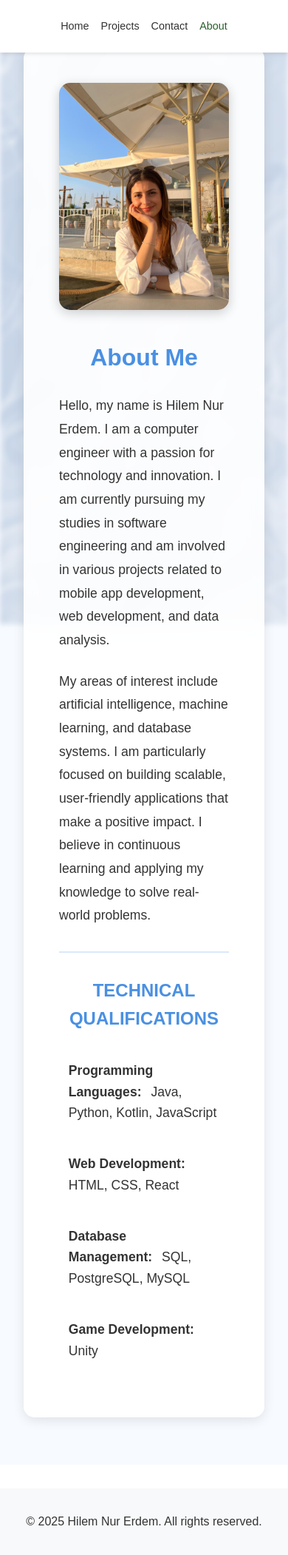
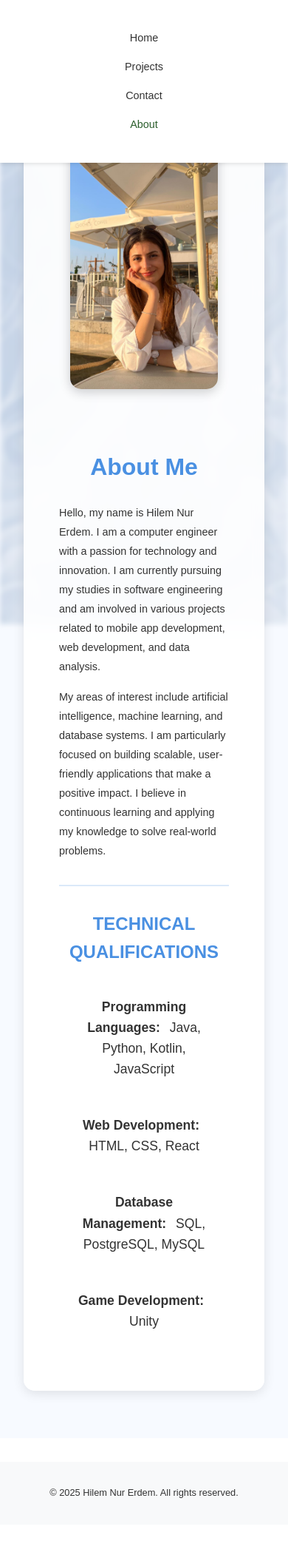
Before and after one commit to hilemnurerdem/sites, a PHP site: page /about.html in a window 390 px wide. Shown: the whole page at 74% size. After the commit the page ends 2025 px from the top, so only its background shows below. Run offline with PHP 8.4, Linux system fonts and the light colour scheme.

Commit message:
Mobil uyumluluk geliştirmeleri ve telif hakkı yılı güncellemesi

```diff
--- a/about.html
+++ b/about.html
@@ -2,7 +2,11 @@
 <html lang="en">
 <head>
     <meta charset="UTF-8">
-    <meta name="viewport" content="width=device-width, initial-scale=1.0">
+    <meta name="viewport" content="width=device-width, initial-scale=1.0, maximum-scale=1.0, user-scalable=no">
+    <meta name="theme-color" content="#ffffff">
+    <meta name="mobile-web-app-capable" content="yes">
+    <meta name="apple-mobile-web-app-capable" content="yes">
+    <meta name="apple-mobile-web-app-status-bar-style" content="default">
     <title>About Me - My Blog</title>
     <link rel="stylesheet" href="css/style.css">
     <link rel="stylesheet" href="https://cdnjs.cloudflare.com/ajax/libs/font-awesome/6.0.0/css/all.min.css">
--- a/css/style.css
+++ b/css/style.css
@@ -306,8 +306,10 @@ body::before {
     }
 
     .nav-links {
+        flex-direction: column;
+        align-items: center;
+        padding: 1rem 0;
         gap: 1rem;
-        font-size: 0.9rem;
     }
 }
 
@@ -926,26 +928,114 @@ body::before {
     .about-content {
         flex-direction: column;
         padding: 1rem;
-        gap: 2rem;
+        margin-top: 4rem;
     }
 
     .profile-image {
-        flex: 0 0 auto;
-        max-width: 300px;
-        margin: 0 auto;
+        width: 200px;
+        height: 200px;
+        margin: 0 auto 2rem;
+    }
+
+    .profile-image img {
+        width: 100%;
+        height: 100%;
+        object-fit: cover;
+    }
+
+    .about-text {
+        padding: 0;
+        text-align: center;
     }
 
     .about-text h1 {
         font-size: 2rem;
-        text-align: center;
+        margin-bottom: 1.5rem;
+    }
+
+    .bio p {
+        font-size: 0.9rem;
+        text-align: left;
+        margin-bottom: 1rem;
+    }
+
+    .technical-skills {
+        margin-top: 2rem;
     }
 
     .technical-skills h2 {
         font-size: 1.5rem;
+    }
+
+    .technical-skills ul {
+        padding: 0;
+    }
+
+    .technical-skills li {
+        flex-direction: column;
+        align-items: center;
         text-align: center;
-    }
-
-    .technical-skills li:hover {
+        padding: 1rem;
+        margin-bottom: 1rem;
+    }
+
+    .contact-section {
+        padding: 2rem 1rem;
+    }
+
+    .contact-container {
+        flex-direction: column;
+        gap: 2rem;
+    }
+
+    .form-container {
+        width: 100%;
+        padding: 1rem;
+    }
+
+    .form-row {
+        flex-direction: column;
+    }
+
+    .form-group {
+        width: 100%;
+        margin-bottom: 1rem;
+    }
+
+    footer {
+        padding: 1rem;
+        text-align: center;
+        font-size: 0.8rem;
+    }
+}
+
+/* Tablet Responsiveness */
+@media (min-width: 769px) and (max-width: 1024px) {
+    .about-content {
+        padding: 2rem;
+        margin-top: 5rem;
+    }
+
+    .profile-image {
+        width: 250px;
+        height: 250px;
+    }
+
+    .about-text {
+        padding-left: 2rem;
+    }
+
+    .contact-container {
+        gap: 2rem;
+    }
+}
+
+/* Touch Device Optimization */
+@media (hover: none) {
+    .nav-links a:hover,
+    .technical-skills li:hover,
+    .contact-item:hover,
+    .social-link:hover {
         transform: none;
     }
 }
```
